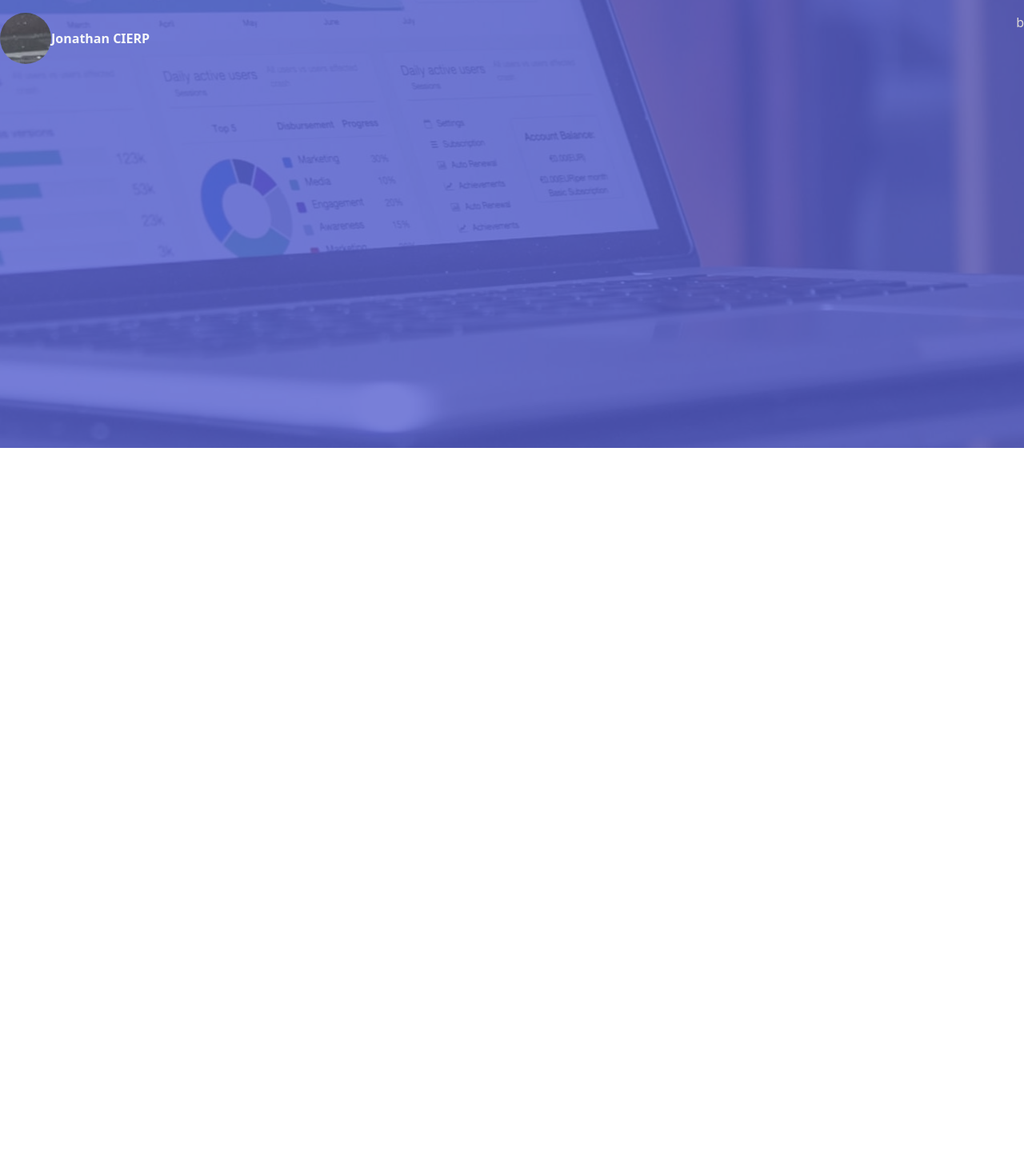
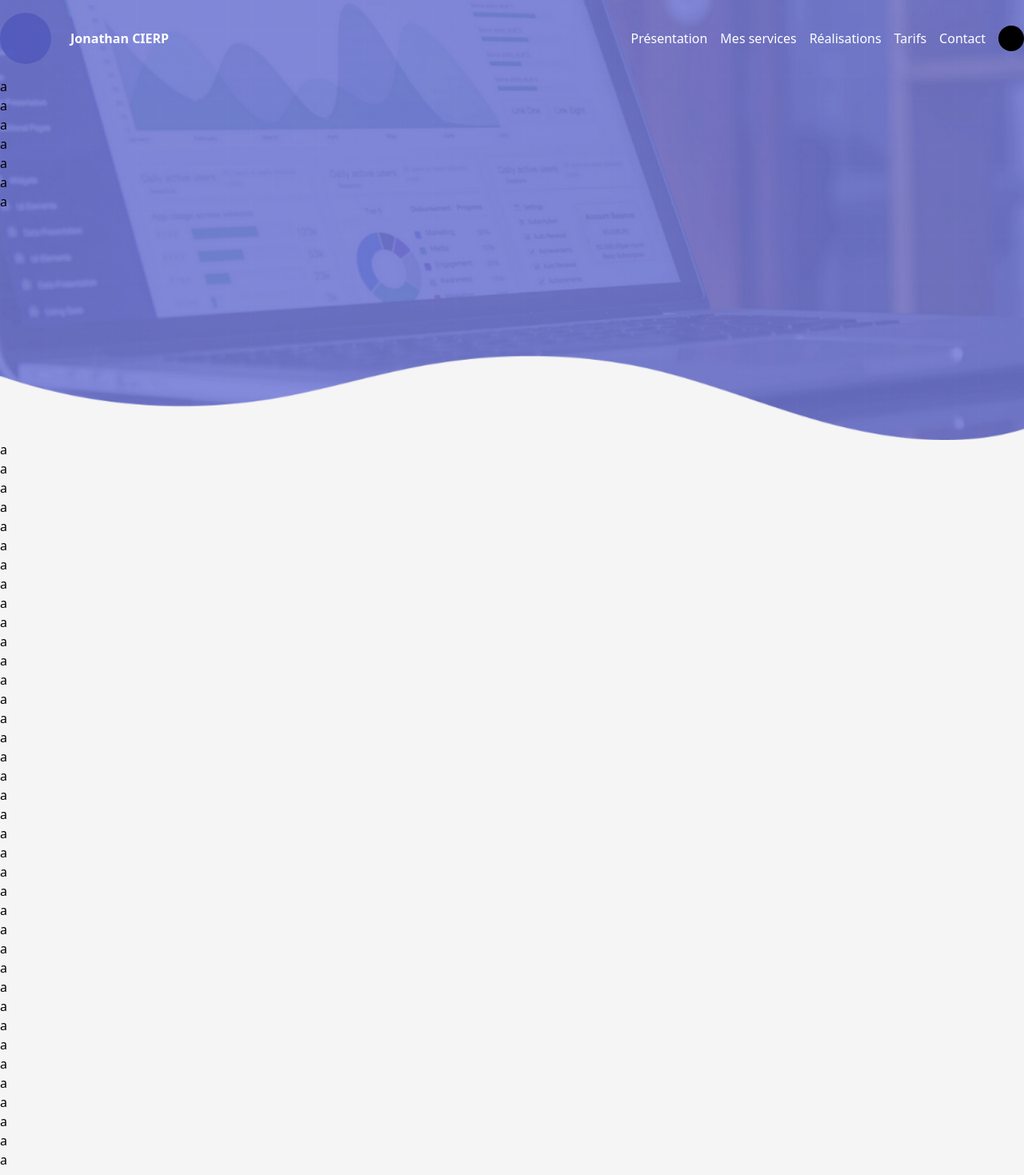
Before and after one commit to JonathanCierp/jonathancierp.fr, a Nuxt app: page / in a window 1280 px wide. Shown: the top 1469 px of the page at 80% size. Before the commit the page ends 800 px from the top, so only its background shows below. Built offline with nearby package versions, Linux system fonts and the light colour scheme.

Commit message:
feat(header) : background, menu, brand

```diff
--- a/layouts/default.vue
+++ b/layouts/default.vue
@@ -1,38 +1,121 @@
 <template>
   <div>
-		<div class="header-background-color">
-			<div class="header-background-image absolute w-full"></div>
-			<header class="nav container mx-auto flex justify-between text-white py-4">
+		<div class="header-background-image w-full">
+			<header class="nav container mx-auto flex justify-between items-center text-white py-4">
 				<div class="nav__brand flex items-center">
-					<div class="nav__brand_image w-16 h-16 rounded-full"></div>
-					<div class="nav__brand__text">
+					<div class="nav__brand__image w-16 h-16 rounded-full"></div>
+					<div class="nav__brand__text ml-6">
 						<span class="font-semibold">Jonathan CIERP</span>
 					</div>
 				</div>
 				<div class="nav__menu">
-					b
+					<ul class="flex items-center">
+						<li v-for="menu in menus">
+							<nuxt-link class="mx-2" :to="menu.to">
+								{{ menu.label }}
+							</nuxt-link>
+						</li>
+						<li class="ml-2 w-8 h-8 rounded-full bg-black"></li>
+					</ul>
 				</div>
 			</header>
+			<p>a</p>
+			<p>a</p>
+			<p>a</p>
+			<p>a</p>
+			<p>a</p>
+			<p>a</p>
+			<p>a</p>
 		</div>
     <Nuxt />
+		<p>a</p>
+		<p>a</p>
+		<p>a</p>
+		<p>a</p>
+		<p>a</p>
+		<p>a</p>
+		<p>a</p>
+		<p>a</p>
+		<p>a</p>
+		<p>a</p>
+		<p>a</p>
+		<p>a</p>
+		<p>a</p>
+		<p>a</p>
+		<p>a</p>
+		<p>a</p>
+		<p>a</p>
+		<p>a</p>
+		<p>a</p>
+		<p>a</p>
+		<p>a</p>
+		<p>a</p>
+		<p>a</p>
+		<p>a</p>
+		<p>a</p>
+		<p>a</p>
+		<p>a</p>
+		<p>a</p>
+		<p>a</p>
+		<p>a</p>
+		<p>a</p>
+		<p>a</p>
+		<p>a</p>
+		<p>a</p>
+		<p>a</p>
+		<p>a</p>
+		<p>a</p>
+		<p>a</p>
+		<p>a</p>
+		<p>a</p>
   </div>
 </template>
 
+<script>
+	export default {
+		data() {
+			return {
+				menus: [
+					{
+						to: "#presentation",
+						label: "Présentation"
+					},
+					{
+						to: "#mes_services",
+						label: "Mes services"
+					},
+					{
+						to: "#realisations",
+						label: "Réalisations"
+					},
+					{
+						to: "#tarifs",
+						label: "Tarifs"
+					},
+					{
+						to: "#contact",
+						label: "Contact"
+					}
+				]
+			}
+		}
+	}
+</script>
+
 <style>
-	.header-background-color, .header-background-image {
-		height: 70vh;
-	}
-	.header-background-color {
-		background-color: #575FCF;
-	}
-	.header-background-image {
-		background-position: 60% 60%;
-		background-image: url("~@/assets/img/background.jpg");
-		opacity: .2;
+	body {
+		background-color: #F5F5F5;
 	}
 
-	.nav .nav__brand .nav__brand_image {
-		background-position: 60% 60%;
-		background-image: url("~@/assets/img/background.jpg");
+	.header-background-image {
+		background-size: 100%;
+		height: 550px;
+		background-position: 0% 100%;
+		background-repeat: no-repeat;
+		background-image: url("~@/assets/img/background.png");
+	}
+
+	.nav .nav__brand .nav__brand__image {
+		background-image: url("~@/assets/img/background.png");
 	}
 </style>
```
Also changed, not shown: assets/img/background.jpg (deleted), assets/img/background.png (added).
